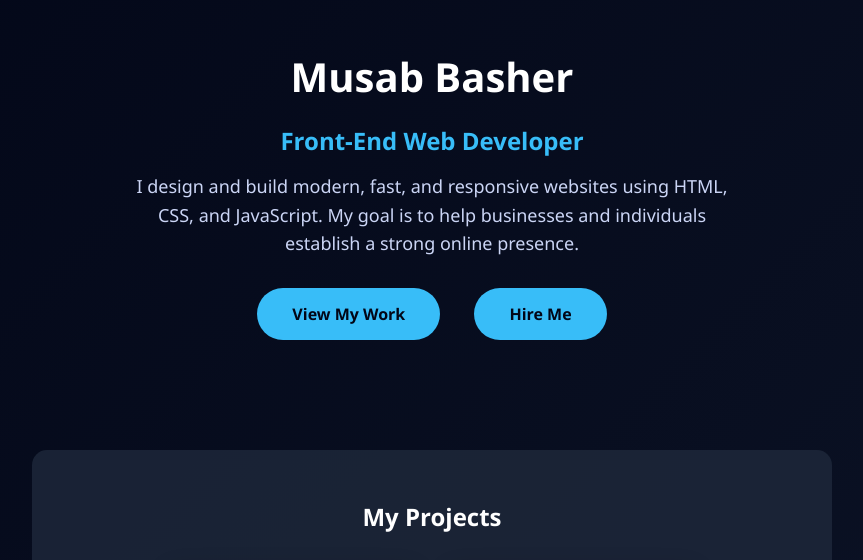
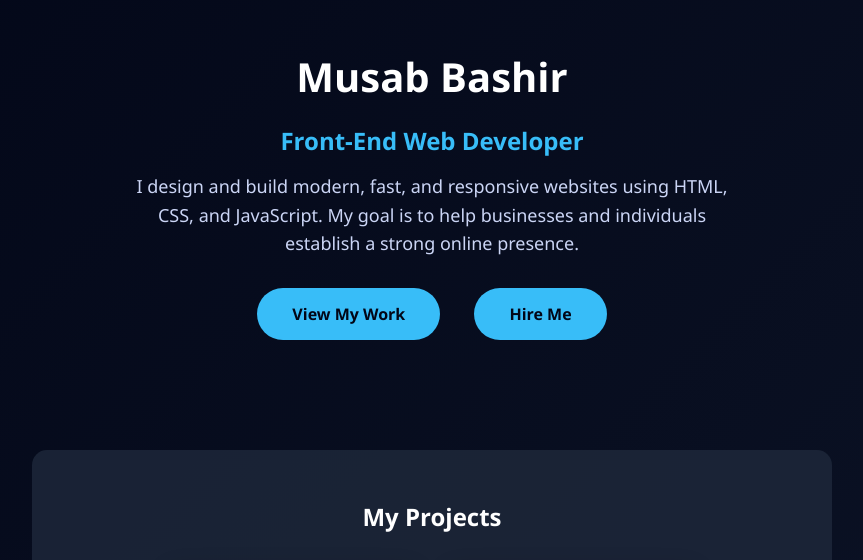
Before and after one commit to musab-basher/musab-basher.github.io, a plain HTML site: page index.html in a window 1280 px wide. Shown: the part 223-783 px from the top of the page, without its empty margins (208-1071 px from the left). Drawn offline with Linux system fonts and the light colour scheme.

```diff
--- a/index.html
+++ b/index.html
@@ -10,7 +10,7 @@
 
 <header>
   <img src="profile.jpg" alt="Musab Basher" class="profile-pic">
-  <h1>Musab Basher</h1>
+  <h1>Musab Bashir</h1>
   <h2>Front-End Web Developer</h2>
   <p>
     I design and build modern, fast, and responsive websites using HTML, CSS, and JavaScript.
```
